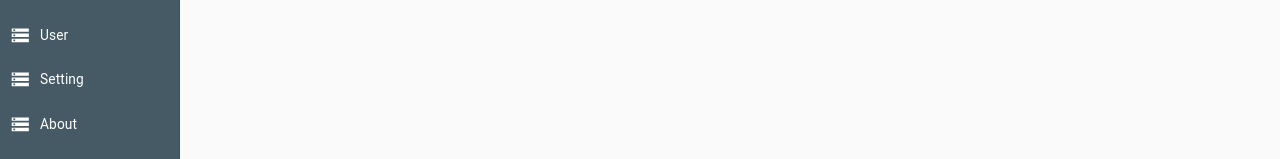
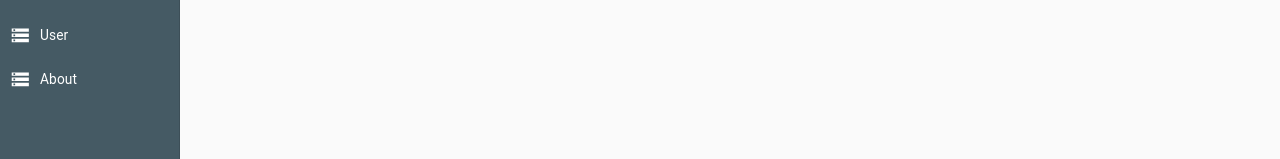
Before and after one commit to xueyublue/oms-mui, a React (Create React App) app: page /about in a window 1280 px wide. Shown: the part 259-418 px from the top of the page. Built offline with nearby package versions, Linux system fonts and the light colour scheme.

Commit message:
delete setting page

```diff
--- a/src/components/MainContainer.jsx
+++ b/src/components/MainContainer.jsx
@@ -2,9 +2,9 @@ import React from "react";
 import Toolbar from "@material-ui/core/Toolbar";
 import { makeStyles } from "@material-ui/core/styles";
 import { Route, Switch } from "react-router-dom";
+
 import Dashboard from "./pages/Dashboard";
 import About from "./pages/About";
-import Setting from "./pages/Setting";
 import SpacePage from "./pages/SpacePage";
 import InstancePage from "./pages/InstancePage";
 import PerformancePage from "./pages/PerformancePage";
@@ -31,7 +31,6 @@ const MainContainer = () => {
           <Route exact path="/space" component={SpacePage} />
           <Route exact path="/session" component={SessionPage} />
           <Route exact path="/user" component={UserPage} />
-          <Route exact path="/setting" component={Setting} />
           <Route exact path="/about" component={About} />
         </Switch>
       </main>
--- a/src/components/Sidenav.jsx
+++ b/src/components/Sidenav.jsx
@@ -92,11 +92,6 @@ const Sidenav = () => {
     },
     {
       index: 90,
-      text: "Setting",
-      url: "/setting",
-    },
-    {
-      index: 99,
       text: "About",
       url: "/about",
     },
--- a/src/components/pages/Setting.jsx
+++ /dev/null
@@ -1,7 +0,0 @@
-import React from "react";
-
-const Setting = () => {
-  return <div>Setting</div>;
-};
-
-export default Setting;
```
